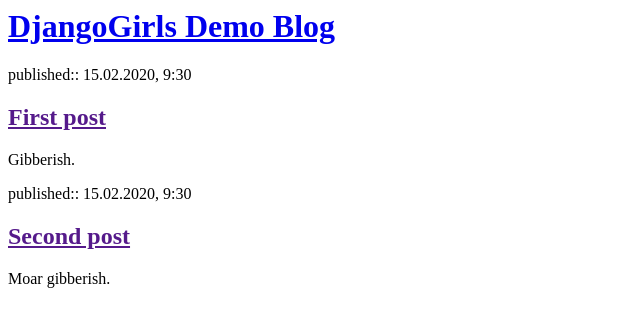
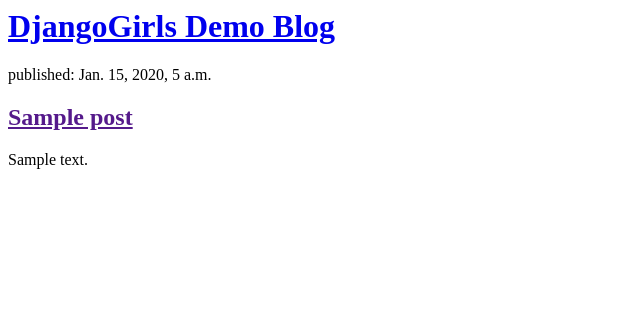
Before and after one commit to mUtterberg/djangogirls, a Django app: page / in a window 1280 px wide. Shown: the top 327 px of the page, without its empty margins (0-640 px from the left). Run offline with Django 3.2, Linux system fonts and the light colour scheme; tables that the repository leaves empty hold one stand-in row (values such as "Sample post").

Commit message:
Add posts as element of jinja2 template

```diff
--- a/blog/templates/blog/post_list.html
+++ b/blog/templates/blog/post_list.html
@@ -7,16 +7,13 @@
             <h1><a href='/'>DjangoGirls Demo Blog</a></h1>
         </div>
 
+        {% for post in posts %}
         <div>
-            <p>published:: 15.02.2020, 9:30</p>
-            <h2><a href=''>First post</a></h2>
-            <p>Gibberish.</p>
+            <p>published: {{ post.published_date }}</p>
+            <h2><a href=''>{{ post.title }}</a></h2>
+            <p>{{ post.text|linebreaksbr }}</p>
         </div>
+        {% endfor %}
 
-        <div>
-            <p>published:: 15.02.2020, 9:30</p>
-            <h2><a href=''>Second post</a></h2>
-            <p>Moar gibberish.</p>
-        </div>
     </body>
 </html>
--- a/blog/views.py
+++ b/blog/views.py
@@ -1,4 +1,9 @@
 from django.shortcuts import render
+from django.utils import timezone
+
+from blog.models import Post
+
 
 def post_list(request):
-    return render(request, 'blog/post_list.html', {})
+    posts = Post.objects.filter(published_date__lte=timezone.now()).order_by('published_date')
+    return render(request, 'blog/post_list.html', {'posts': posts})
```
